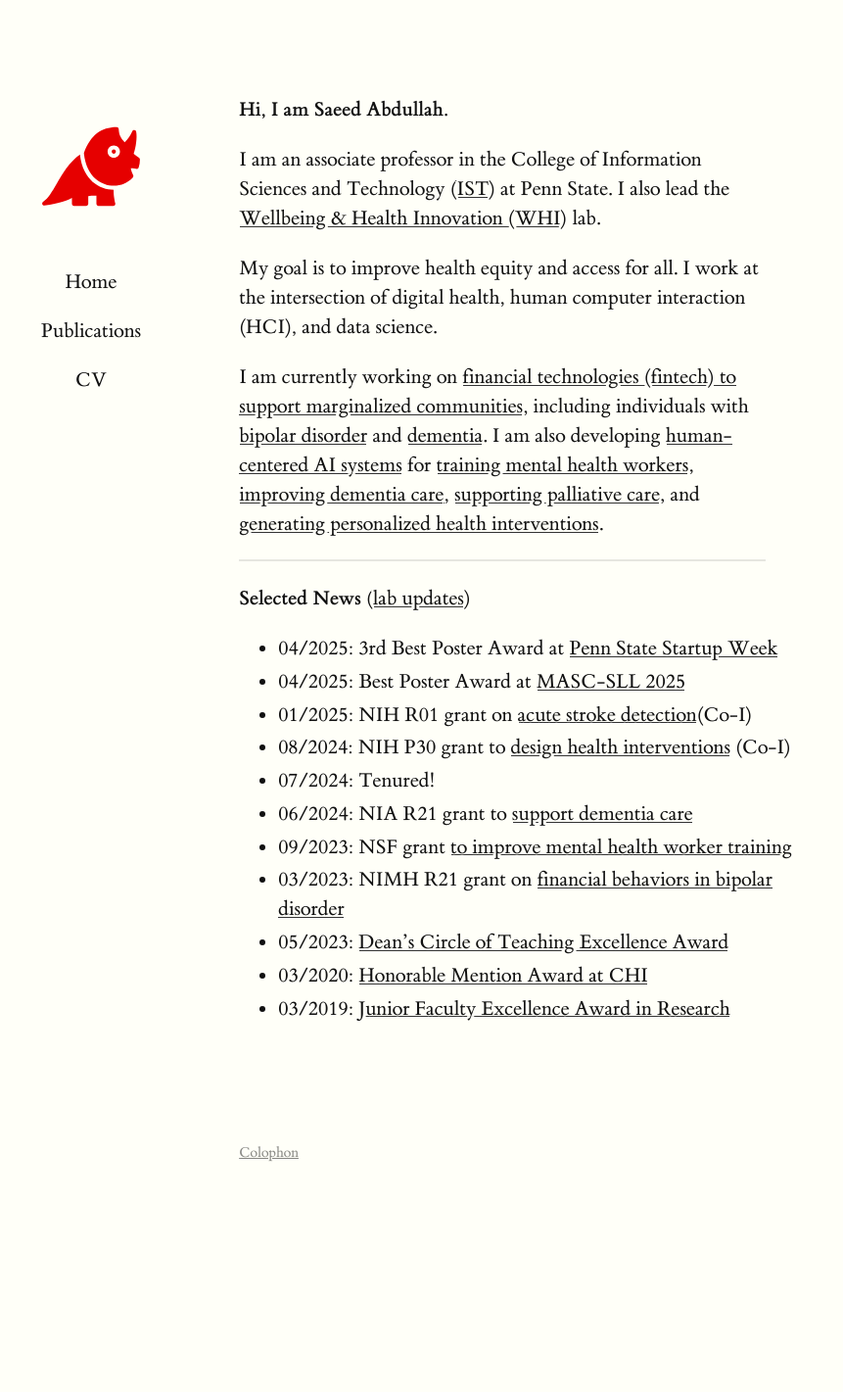
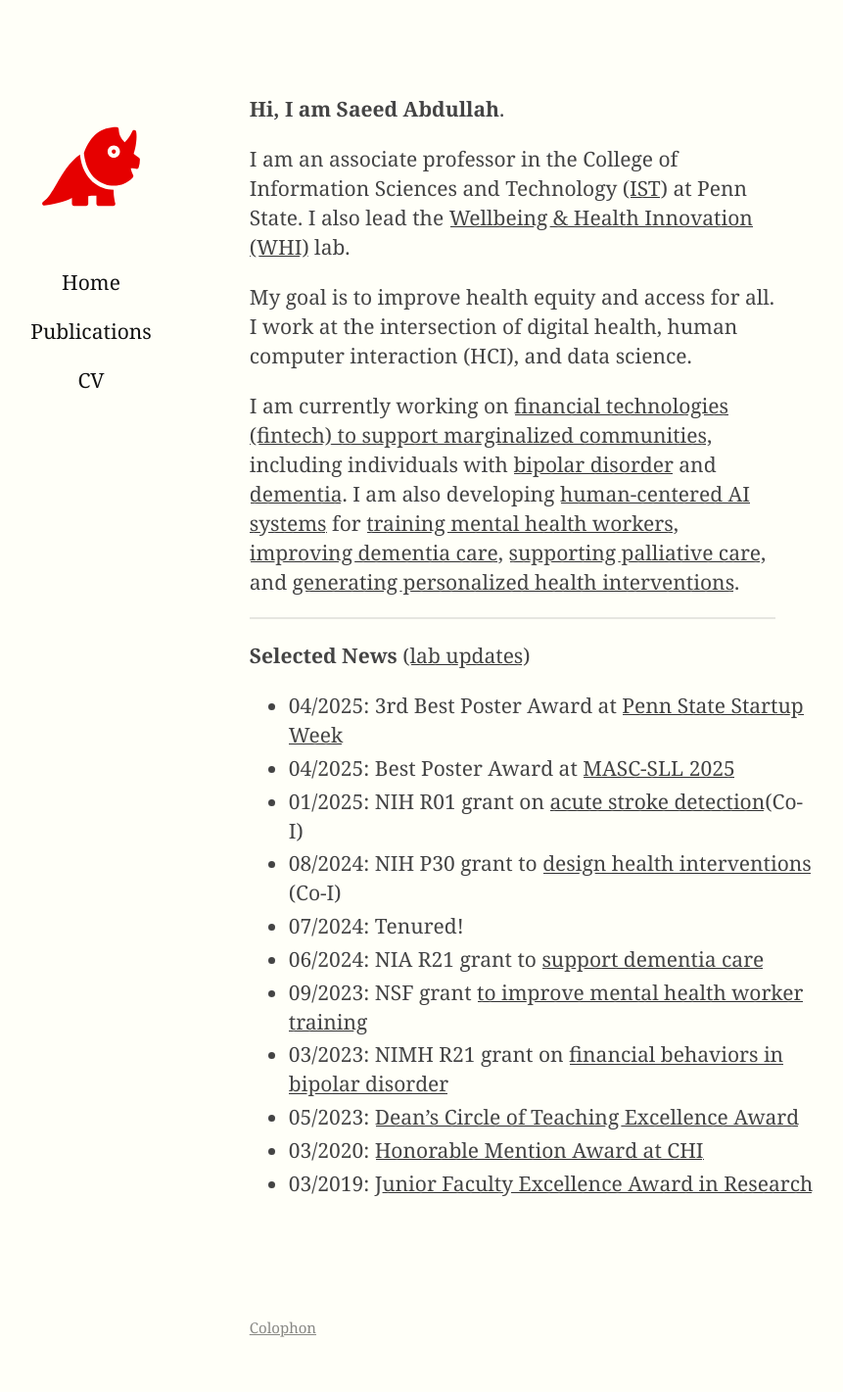
Before and after one commit to saeed-abdullah/saeed-abdullah.github.io, a Jekyll site: the page built from index.markdown, in a window 1280 px wide. Shown: the whole page at 98% size, without its empty margins (54-915 px from the left). Built offline with Jekyll 4.4.1, drawn with Linux system fonts in a browser that asks for light colours; some web fonts are replaced; before the commit the page ends 1243 px from its top, so only the background shows below that.

Commit message:
Changes font to Valkyrie

```diff
--- a/_includes/head.html
+++ b/_includes/head.html
@@ -4,11 +4,13 @@
   <!-- Enable responsiveness on mobile devices-->
   <meta name="viewport" content="width=device-width,initial-scale=1.0">
 
+  <link rel="preload" href="/files/css/main.css" as="style">
+  <link rel="preload" href="https://saeedabdullah.com/hosted-fonts/Valkyrie_T4/valkyrie_t4_regular.woff2" as="font" type="font/woff2" crossorigin>
+  <link rel="preload" href="https://saeedabdullah.com/hosted-fonts/Valkyrie_T4/valkyrie_t4_bold.woff2" as="font" type="font/woff2" crossorigin>
+
   <!-- CSS -->
 
  <link rel="stylesheet" href="/files/css/main.css" type="text/css" />
- <link rel="preload" href="/files/fonts/et-bembo-roman-line-figures/et-bembo-roman-line-figures.woff" as="font" type="font/woff" crossorigin>
-
   <!-- Icons -->
   <link rel="apple-touch-icon-precomposed" sizes="144x144" href="/files/apple-touch-icon-144-precomposed.png">
   <link rel="shortcut icon" href="/files/favicon.ico">
--- a/files/css/main.css
+++ b/files/css/main.css
@@ -1,33 +1,48 @@
 @charset "UTF-8";
 
+
 @font-face {
-    font-family: "et-bembo";
-    src: local("ET Bembo RomanLF"), local("ETBembo-RomanLF"),
-    url("/files/fonts/et-bembo-roman-line-figures/et-bembo-roman-line-figures.woff") format("woff"),
-    url("/files/fonts/et-bembo-roman-line-figures/et-bembo-roman-line-figures.ttf") format("truetype");
-    font-weight: normal;
-    font-style: normal;
-    font-display: block;
+  font-family: "valkyrie_t4";
+  font-style: normal;
+  font-weight: normal;
+  font-stretch: normal;
+  font-display: optional;
+  src: url('https://saeedabdullah.com/hosted-fonts/Valkyrie_T4/valkyrie_t4_regular.woff2') format('woff2');
 }
 
 @font-face {
-    font-family: "et-bembo";
-    src: local("ET Bembo DisplayItalic"), local("ETBembo-DisplayItalic"),
-    url("/files//fonts/et-bembo-display-italic-old-style-figures/et-bembo-display-italic-old-style-figures.woff") format("woff"),
-    url("/files/fonts/et-bembo-display-italic-old-style-figures/et-bembo-display-italic-old-style-figures.ttf") format("truetype");
-    font-weight: normal;
-    font-style: italic;
-    font-display: swap;
+  font-family: "valkyrie_t4";
+  font-style: italic;
+  font-weight: normal;
+  font-stretch: normal;
+  font-display: optional;
+  src: url('https://saeedabdullah.com/hosted-fonts/Valkyrie_T4/valkyrie_t4_italic.woff2') format('woff2');
 }
 
 @font-face {
-    font-family: "et-bembo";
-    src: local("ET Bembo BoldLF"), local("ETBembo-BoldLF"),
-    url("/files//fonts/et-bembo-bold-line-figures/et-bembo-bold-line-figures.woff") format("woff"),
-    url("/files//fonts/et-bembo-bold-line-figures/et-bembo-bold-line-figures.ttf") format("truetype");
-    font-weight: bold;
-    font-style: normal;
-    font-display: swap;
+  font-family: "valkyrie_t4";
+  font-style: normal;
+  font-weight: bold;
+  font-stretch: normal;
+  font-display: optional;
+  src: url('https://saeedabdullah.com/hosted-fonts/Valkyrie_T4/valkyrie_t4_bold.woff2') format('woff2');
+}
+
+@font-face {
+  font-family: "valkyrie_t4";
+  font-style: italic;
+  font-weight: bold;
+  font-stretch: normal;
+  font-display: optional;
+  src: url('https://saeedabdullah.com/hosted-fonts/Valkyrie_T4/valkyrie_t4_bold_italic.woff2') format('woff2');
+}
+
+:root {
+  --font: "valkyrie_t4", Georgia, serif;
+  --font-header: var(--font);
+  --font-heading-weight: 400;
+  --bg-color: #fffff8;
+  --body-color: #444;
 }
 
 html, body, div, span, applet, object, iframe,
@@ -510,13 +525,18 @@ html {
 }
 
 body {
-    font-family: et-bembo, Palatino, "Palatino Linotype", "Palatino LT STD", "Book Antiqua", Georgia, serif;
-    background-color: #fffff8;
-    color: #111;
+    font-family: var(--font);
+    background-color: var(--bg-color);
+    color: var(--body-color);
+}
+
+
+h1, h2, h3, h4, h5, h6 {
+    font-family: var(--font-header);
 }
 
 h1 {
-    font-weight: 400;
+    font-weight: var(--font-heading-weight);
     margin-top: 4rem;
     margin-bottom: 1.5rem;
     font-size: 3.2rem;
@@ -524,7 +544,7 @@ h1 {
 }
 
 h2 {
-    font-weight: 400;
+    font-weight: var(--font-heading-weight);
     margin-top: 2.1rem;
     margin-bottom: 1.4rem;
     font-size: 2.2rem;
@@ -532,7 +552,7 @@ h2 {
 }
 
 h3 {
-    font-weight: 400;
+    font-weight: var(--font-heading-weight);
     font-size: 1.8rem;
     margin-top: 2.5rem;
     margin-bottom: 1.4rem;
@@ -564,7 +584,7 @@ p.subtitle {
 }
 
 .numeral {
-    font-family: et-bembo-roman-old-style;
+    font-family: var(--font);
 }
 
 .danger {
@@ -758,7 +778,7 @@ main > article > header > h1 > a:link.no-line {
 }
 
 .sidenote-number:after, .sidenote:before {
-    font-family: et-bembo-roman-old-style;
+    font-family: var(--font);
     position: relative;
     vertical-align: baseline;
 }
```
